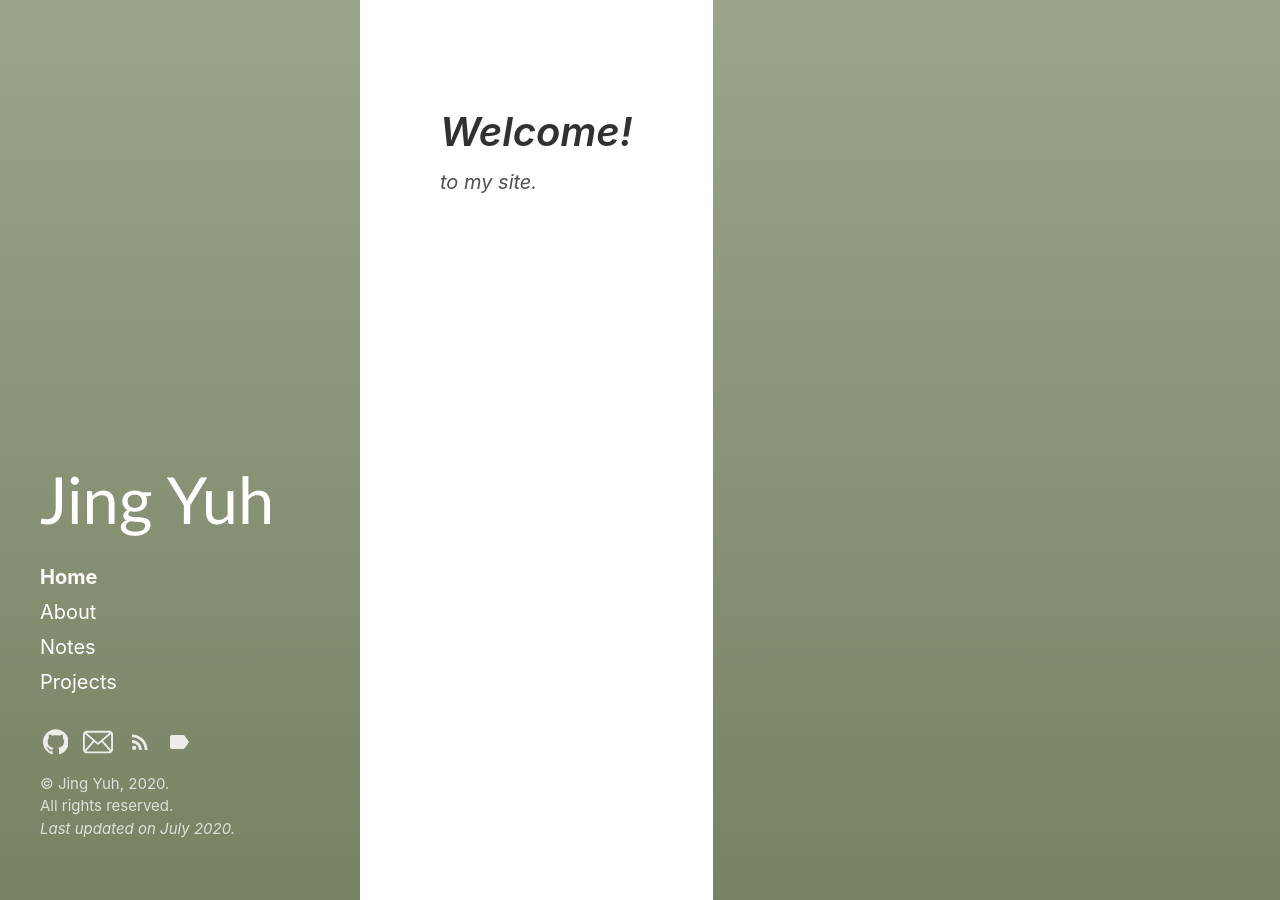
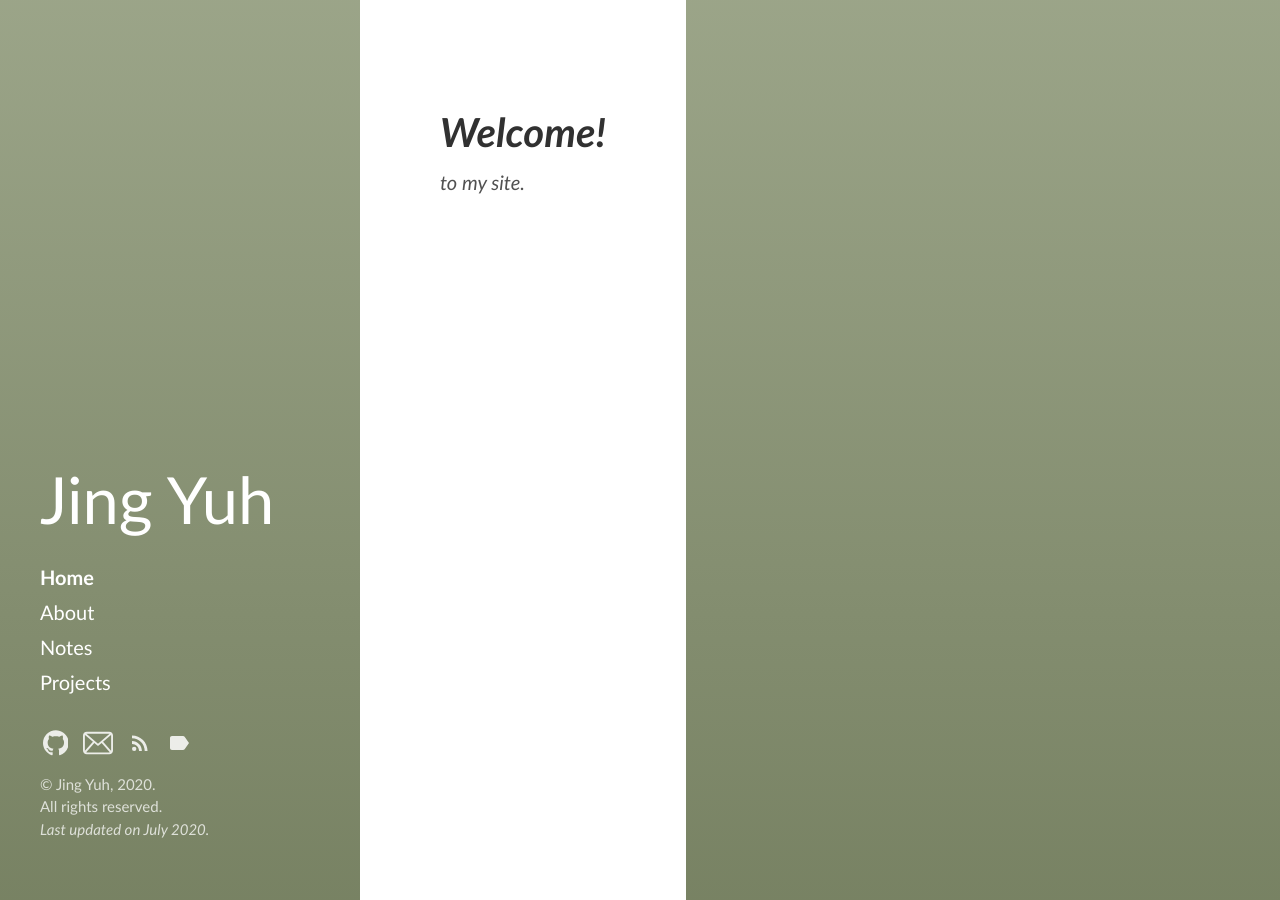
Before and after one commit to jyang123-bit/Website, a Jekyll site: the page built from index.html, in a window 1280 px wide. Built offline with Jekyll 4.4.1, drawn with Linux system fonts in a browser that asks for light colours; the list of posts is cut into pages by our own code.

Commit message:
Update _base.scss

```diff
--- a/_sass/hydeout/_base.scss
+++ b/_sass/hydeout/_base.scss
@@ -13,7 +13,7 @@
 }
 
 html {
-  font-family: $root-font-family;
+  font-family: 'Gill Sans','Gill Sans MT',Calibri,sans-serif;;
   font-size: $root-font-size;
   line-height: $root-line-height;
 
```
